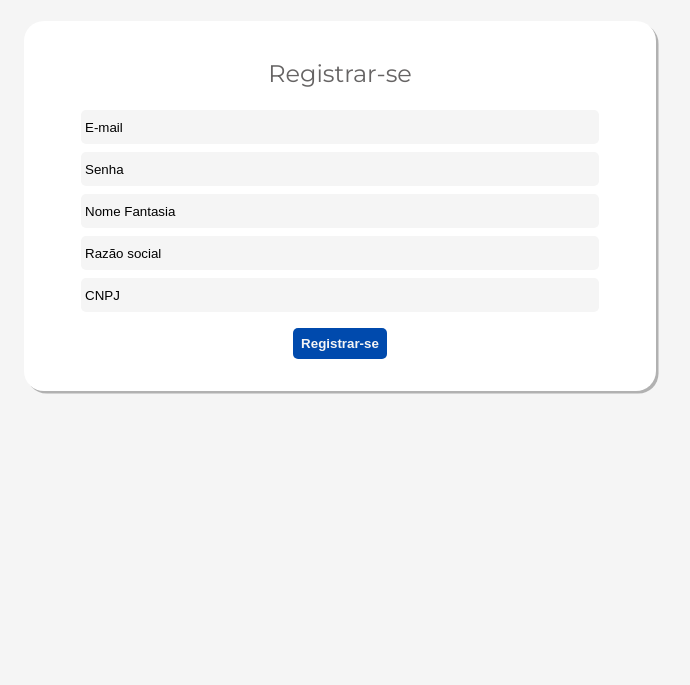
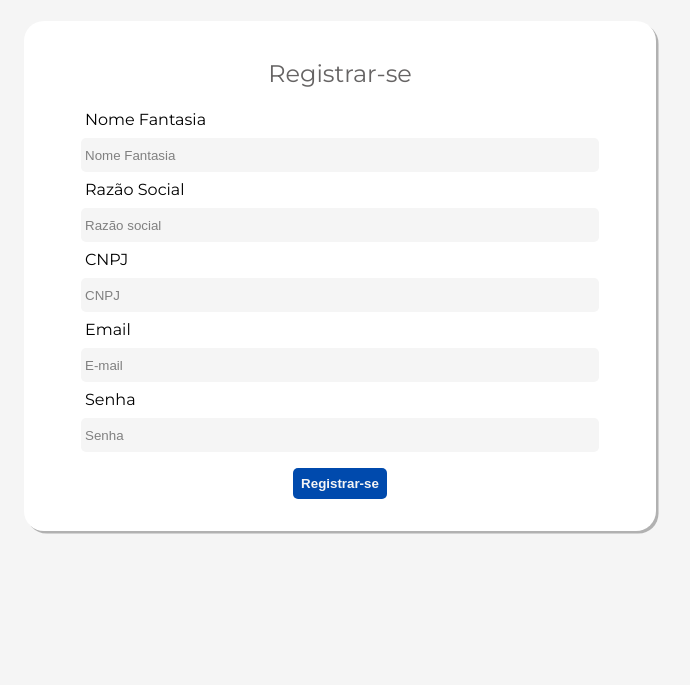
Before and after one commit to AleeLouffer-zz/ProjetoIntegradorPython, a Django app: page /cadastrar/ in a window 1280 px wide. Shown: the part 115-800 px from the top of the page, without its empty margins (300-990 px from the left). Run offline with Django 3.2, Linux system fonts and the light colour scheme.

Commit message:
Inserindo label tela cadastro

```diff
--- a/PIPython/static/css/componentes/input.css
+++ b/PIPython/static/css/componentes/input.css
@@ -52,7 +52,7 @@ input.fundo__branco{
 }
 
 .input__texto::placeholder {
-  color: black;
+  color: gray;
 }
 
 input.placeholder__cinza::placeholder {
--- a/PIPython/static/css/telaCadastro.css
+++ b/PIPython/static/css/telaCadastro.css
@@ -13,8 +13,11 @@
   margin: 30px auto;
   padding: 16px;
 
-  width: 100%;
-  min-width: 370px;
+  width: 70%;
+  min-width: 270px;
+
+  background-color: white;
+  box-shadow: 2.5px 2.5px #8888889d;
 }
 
 .info__cadastro {
@@ -37,7 +40,13 @@
   margin: 16px 0;
 }
 
-@media screen and (min-width: 720px)  {
+.label_tela_cadastro {
+  text-align: left;
+  width: 85%;
+  padding: 2px 4px;
+}
+
+@media screen and (min-width: 720px) {
   .informacoes__geral {
     width: 600px;
 
--- a/PIPython/templates/telaCadastro.html
+++ b/PIPython/templates/telaCadastro.html
@@ -10,11 +10,20 @@
     <div class="informacoes__geral">
         <div class="info__cadastro">
             <h1 class="titulo__box">Registrar-se</h1>
-            <input class="input__texto" name="email_cadastro" type="email" placeholder="E-mail" required/>
-            <input class="input__texto" name="senha_cadastro" type="password" placeholder="Senha" required/>
-            <input class="input__texto" name="nome_cadastro" type="text" placeholder="Nome Fantasia" required/>
-            <input class="input__texto" name="razao_social_cadastro" type="text" placeholder="Razão social" required/>
-            <input class="input__texto" name="cnpj_cadastro" type="text" placeholder="CNPJ" required/>
+            <label for="nome_fantasia" class="label_tela_cadastro"> Nome Fantasia </label>
+            <input id="nome_fantasia" class="input__texto" name="nome_cadastro" type="text" placeholder="Nome Fantasia" required/>
+
+            <label for="razao_social" class="label_tela_cadastro"> Razão Social </label>
+            <input id="razao_social" class="input__texto" name="razao_social_cadastro" type="text" placeholder="Razão social" required/>
+
+            <label for="cnpj" class="label_tela_cadastro"> CNPJ </label>
+            <input id="cnpj" class="input__texto" name="cnpj_cadastro" type="text" placeholder="CNPJ" required/>
+
+            <label for="email" class="label_tela_cadastro"> Email </label>
+            <input id="email" class="input__texto" name="email_cadastro" type="email" placeholder="E-mail" required/>
+
+            <label for="senha" class="label_tela_cadastro"> Senha </label>
+            <input id="senha" class="input__texto" name="senha_cadastro" type="password" placeholder="Senha" required/>
         </div>
         <div class="btn__continuar">
             <button type="submit" class="btn btn__azul negrito"> Registrar-se </button>
```
